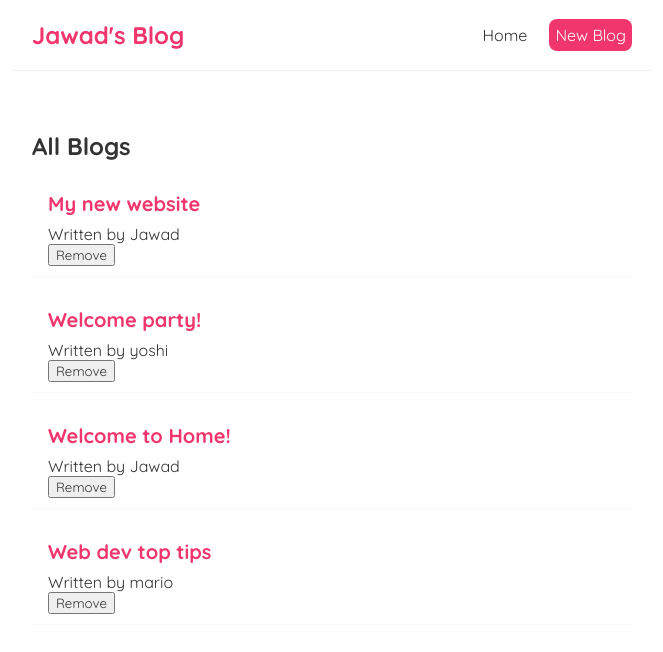
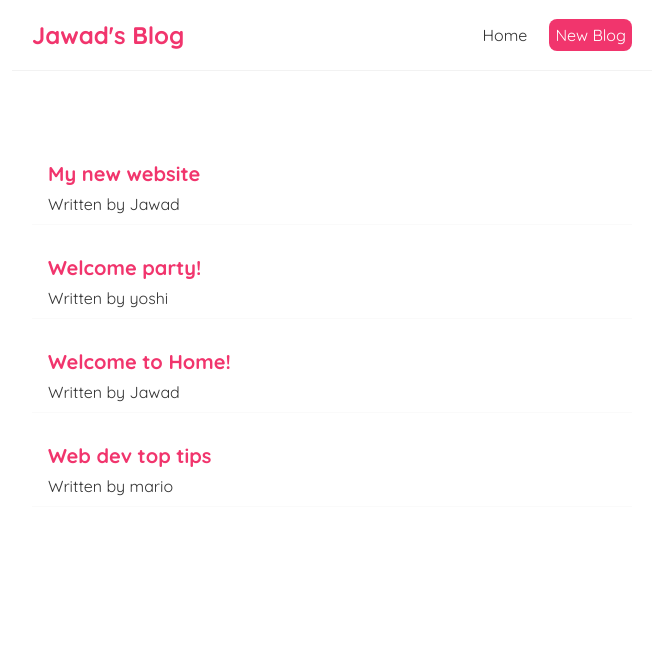
Before and after one commit to mdjawadulhasan/React-Learning-Simple-Blog-Project-, a React (Create React App) app: page / in a window 1280 px wide. Shown: the top 652 px of the page, without its empty margins (308-971 px from the left). Built offline with nearby package versions, Linux system fonts and the light colour scheme; data requests are answered from the project's data file.

Commit message:
API Moduled

```diff
--- a/src/BlogList.js
+++ b/src/BlogList.js
@@ -6,7 +6,7 @@
         <div className="blog-preview" key={blog.id}>
           <h2>{blog.title}</h2>
           <p>Written by {blog.author}</p>
-          <button onClick={() => handleDelete(blog.id)}>Remove</button>
+
         </div>
       ))}
     </div>
--- a/src/home.js
+++ b/src/home.js
@@ -1,42 +1,17 @@
 import { useEffect, useState } from "react";
 import BlogList from "./BlogList";
+import useFetch from "./useFetch";
 
 const Home = () => {
-  const [blogs, setBlogs] = useState(null);
-  const [isPending, setIsPending] = useState(true);
-
-  const handleDelete = (id) => {
-    const newBlogs = blogs.filter((blog) => blog.id != id);
-    setBlogs(newBlogs);
-  };
-
-  useEffect(() => {
-    fetch("http://localhost:8000/blogs")
-      .then((res) => {
-        return res.json();
-      })
-      .then((data) => {
-        setBlogs(data);
-        setIsPending(false);
-      });
-  }, []);
+  const { error, data: blogs,isPending } = useFetch('http://localhost:8000/blogs')
 
   return (
     <div className="home">
-      {isPending && <div>Loading...</div>}
-
-      {
-        blogs && (
-          <BlogList
-            blogs={blogs}
-            title="All Blogs"
-            handleDelete={handleDelete}
-          />
-        )
-        //if its null then wont print anything
-      }
+      { error && <div>{ error }</div> }
+      { isPending && <div>Loading...</div> }
+      { blogs && <BlogList blogs={blogs} /> }
     </div>
   );
-};
+}
 
 export default Home;
--- /dev/null
+++ b/src/useFetch.js
@@ -0,0 +1,34 @@
+import { useState, useEffect } from "react";
+
+const useFetch = (url) => {
+  const [data, setData] = useState(null);
+  const [isPending, setIsPending] = useState(true);
+  const [error, setError] = useState(null);
+
+  useEffect(() => {
+    setTimeout(() => {
+      fetch(url)
+        .then((res) => {
+          if (!res.ok) {
+            // error coming back from server
+            throw Error("could not fetch the data for that resource");
+          }
+          return res.json();
+        })
+        .then((data) => {
+          setIsPending(false);
+          setData(data);
+          setError(null);
+        })
+        .catch((err) => {
+          // auto catches network / connection error
+          setIsPending(false);
+          setError(err.message);
+        });
+    }, 1000);
+  }, [url]);
+
+  return { data, isPending, error };
+};
+
+export default useFetch;
```
